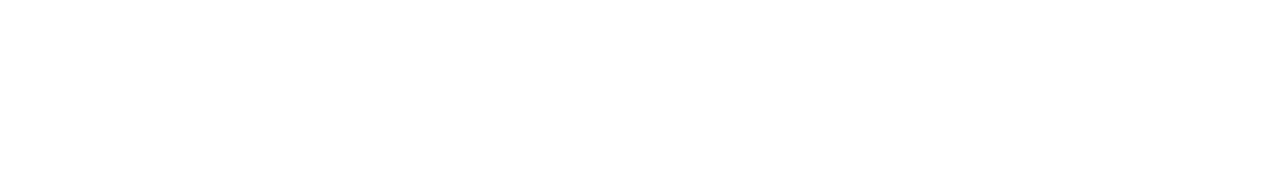
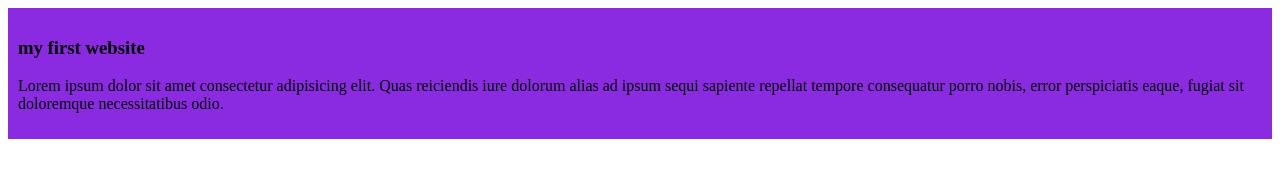
Before and after one commit to mdfaisalrahaman/my-simjple-website, a plain HTML site: page index.html in a window 1280 px wide. Drawn offline with Linux system fonts and the light colour scheme.

Commit message:
added first blog

```diff
--- a/index.html
+++ b/index.html
@@ -4,8 +4,12 @@
     <meta charset="UTF-8">
     <meta name="viewport" content="width=device-width, initial-scale=1.0">
     <title>My simjple website</title>
+    <link rel="stylesheet" href="styles/blogs.css">
 </head>
 <body>
-
+    <div>
+        <h3>my first website</h3>
+        <p>Lorem ipsum dolor sit amet consectetur adipisicing elit. Quas reiciendis iure dolorum alias ad ipsum sequi sapiente repellat tempore consequatur porro nobis, error perspiciatis eaque, fugiat sit doloremque necessitatibus odio.</p>
+    </div>
 </body>
 </html>
--- /dev/null
+++ b/styles/blogs.css
@@ -0,0 +1,4 @@
+div{
+    background-color: blueviolet;
+    padding: 10px;
+}
```
